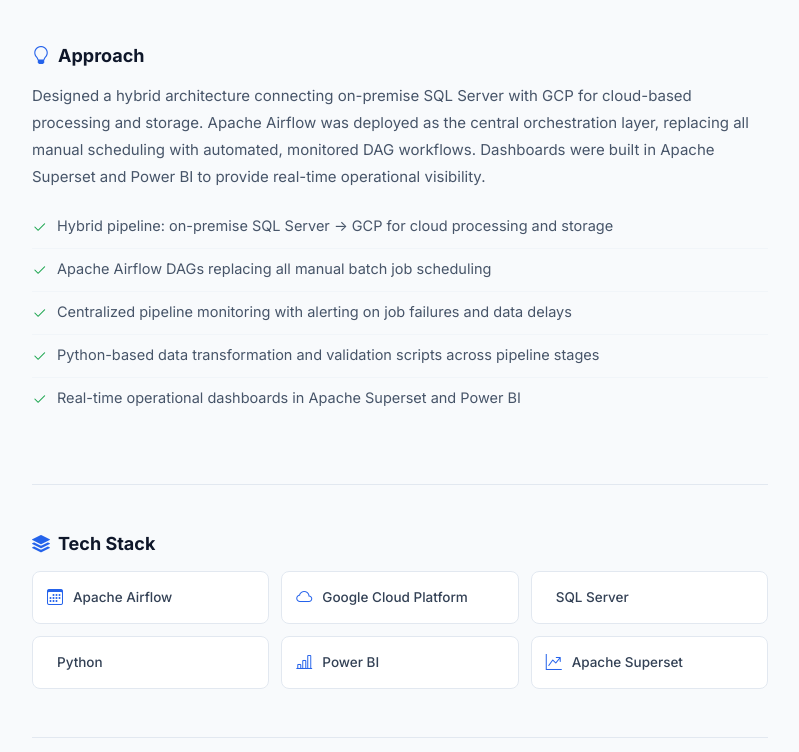
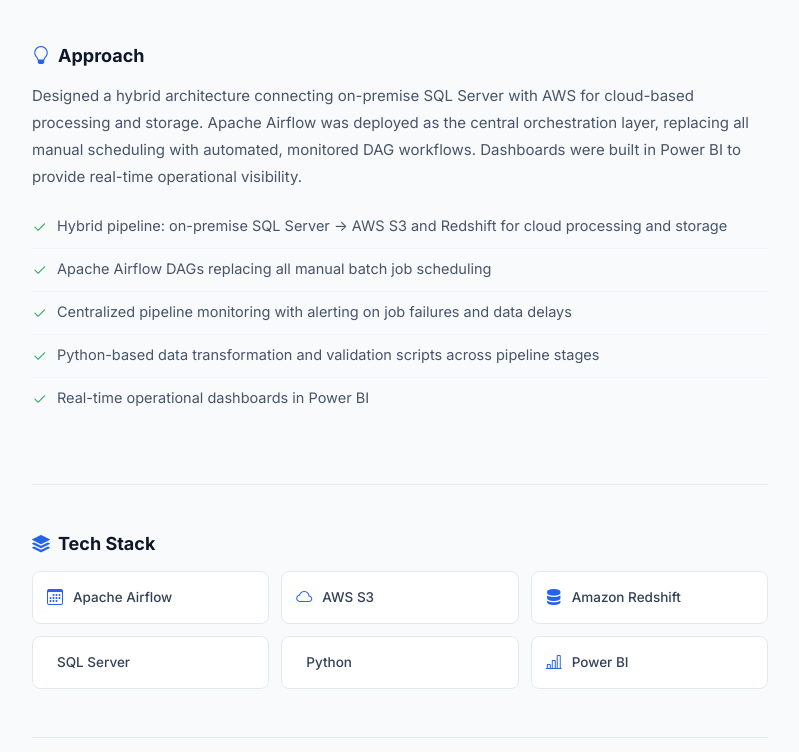
Before and after one commit to Joimmanuel/my_portfolio, a plain HTML site: page arsitektur-data-hybrid.html in a window 1280 px wide. Shown: the part 1268-2020 px from the top of the page, without its empty margins (240-1039 px from the left). Drawn offline with Linux system fonts and the light colour scheme; some icons are missing.

Commit message:
fix: project 3 switch GCP to AWS, remove Apache Superset

```diff
--- a/arsitektur-data-hybrid.html
+++ b/arsitektur-data-hybrid.html
@@ -25,11 +25,11 @@
     <div class="project-hero" data-aos="fade-up">
       <div class="project-meta-top">
         <span class="project-tag">Data Engineering</span>
-        <span class="project-tag">Hybrid Cloud</span>
+        <span class="project-tag">AWS</span>
         <span class="project-tag">Orchestration</span>
       </div>
       <h1>Hybrid Data Architecture<br>& Pipeline Orchestration</h1>
-      <p class="project-lead">Designing a hybrid on-premise and cloud data platform with Apache Airflow as the central orchestration layer — automating complex data workflows, scheduling batch jobs, and delivering real-time operational dashboards.</p>
+      <p class="project-lead">Designing a hybrid on-premise and cloud data platform with Apache Airflow as the central orchestration layer — automating complex data workflows, scheduling batch jobs, and delivering real-time operational dashboards via Power BI.</p>
     </div>
 
     <div class="project-image" data-aos="fade-up">
@@ -45,13 +45,13 @@
 
       <div class="project-section" data-aos="fade-up">
         <h2><i class="bi bi-lightbulb"></i> Approach</h2>
-        <p>Designed a hybrid architecture connecting on-premise SQL Server with GCP for cloud-based processing and storage. Apache Airflow was deployed as the central orchestration layer, replacing all manual scheduling with automated, monitored DAG workflows. Dashboards were built in Apache Superset and Power BI to provide real-time operational visibility.</p>
+        <p>Designed a hybrid architecture connecting on-premise SQL Server with AWS for cloud-based processing and storage. Apache Airflow was deployed as the central orchestration layer, replacing all manual scheduling with automated, monitored DAG workflows. Dashboards were built in Power BI to provide real-time operational visibility.</p>
         <ul class="solution-list">
-          <li><i class="bi bi-check2"></i> Hybrid pipeline: on-premise SQL Server → GCP for cloud processing and storage</li>
+          <li><i class="bi bi-check2"></i> Hybrid pipeline: on-premise SQL Server → AWS S3 and Redshift for cloud processing and storage</li>
           <li><i class="bi bi-check2"></i> Apache Airflow DAGs replacing all manual batch job scheduling</li>
           <li><i class="bi bi-check2"></i> Centralized pipeline monitoring with alerting on job failures and data delays</li>
           <li><i class="bi bi-check2"></i> Python-based data transformation and validation scripts across pipeline stages</li>
-          <li><i class="bi bi-check2"></i> Real-time operational dashboards in Apache Superset and Power BI</li>
+          <li><i class="bi bi-check2"></i> Real-time operational dashboards in Power BI</li>
         </ul>
       </div>
 
@@ -59,11 +59,12 @@
         <h2><i class="bi bi-stack"></i> Tech Stack</h2>
         <div class="tech-grid">
           <div class="tech-item"><i class="bi bi-calendar3"></i><span>Apache Airflow</span></div>
-          <div class="tech-item"><i class="bi bi-cloud"></i><span>Google Cloud Platform</span></div>
+          <div class="tech-item"><i class="bi bi-cloud"></i><span>AWS S3</span></div>
+          <div class="tech-item"><i class="bi bi-server"></i><span>Amazon Redshift</span></div>
           <div class="tech-item"><i class="bi bi-database"></i><span>SQL Server</span></div>
           <div class="tech-item"><i class="bi bi-filetype-py"></i><span>Python</span></div>
           <div class="tech-item"><i class="bi bi-bar-chart-line"></i><span>Power BI</span></div>
-          <div class="tech-item"><i class="bi bi-graph-up"></i><span>Apache Superset</span></div>
+
         </div>
       </div>
 
```
